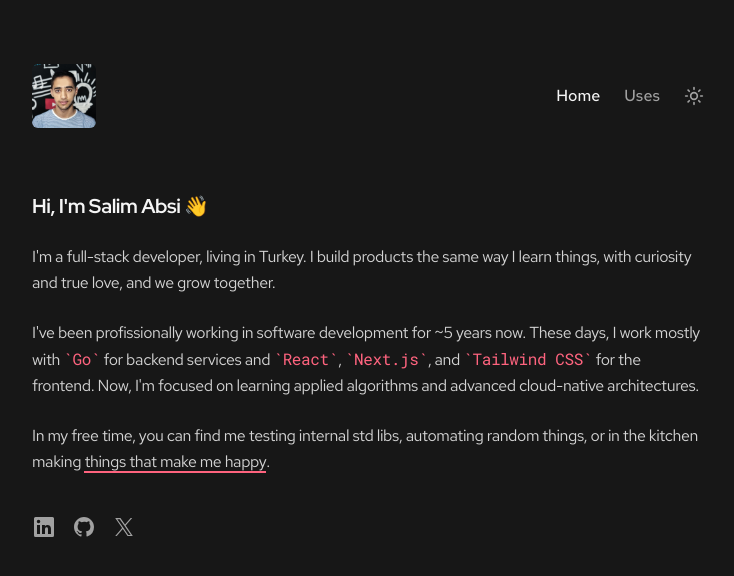
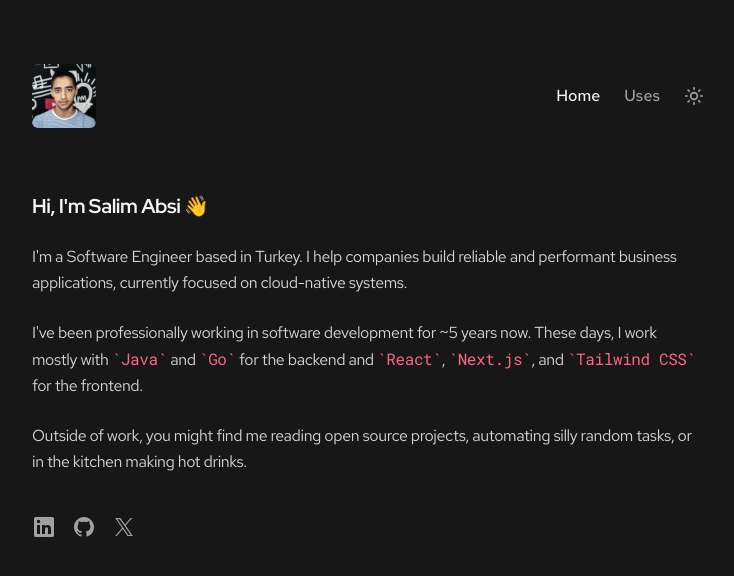
Before and after one commit to salimabsi/salimabsi.me, a Next.js app: page / in a window 1280 px wide. Shown: the top 576 px of the page, without its empty margins (272-1006 px from the left). Built offline with nearby package versions, Linux system fonts and the light colour scheme.

Commit message:
refactor: update personal description

```diff
--- a/src/app/page.tsx
+++ b/src/app/page.tsx
@@ -8,21 +8,17 @@ export default function Home() {
 
       <div className="mt-6 space-y-6 leading-relaxed text-neutral-700 dark:text-neutral-300">
         <p>
-          I'm a full-stack developer, living in Turkey. I build products the same way I learn things, with curiosity and true love, and we grow together.
+          I'm a Software Engineer based in Turkey. I help companies build reliable and performant business applications, currently focused on cloud-native systems.
         </p>
 
         <p>
-          I've been profissionally working in software development for ~5 years now. These days, I work mostly with <span className="font-mono text-rose-600 dark:text-rose-400">`Go`</span> for backend services and{' '}
+          I've been professionally working in software development for ~5 years now. These days, I work mostly with <span className="font-mono text-rose-600 dark:text-rose-400">`Java`</span> and <span className="font-mono text-rose-600 dark:text-rose-400">`Go`</span> for the backend and{' '}
           <span className="font-mono text-rose-600 dark:text-rose-400">`React`</span>, <span className="font-mono text-rose-600 dark:text-rose-400">`Next.js`</span>, and{' '}
-          <span className="font-mono text-rose-600 dark:text-rose-400">`Tailwind CSS`</span> for the frontend. Now, I'm focused on learning applied algorithms and advanced cloud-native architectures.
+          <span className="font-mono text-rose-600 dark:text-rose-400">`Tailwind CSS`</span> for the frontend.
         </p>
 
         <p>
-          In my free time, you can find me testing internal std libs, automating random things, or in the kitchen making{' '}
-          <span className="relative inline-block">
-            <span className="relative z-10">things that make me happy</span>
-            <span className="absolute bottom-0.5 left-0 w-full h-0.5 bg-rose-600 dark:bg-rose-400"></span>
-          </span>.
+          Outside of work, you might find me reading open source projects, automating silly random tasks, or in the kitchen making hot drinks.
         </p>
       </div>
 
```
